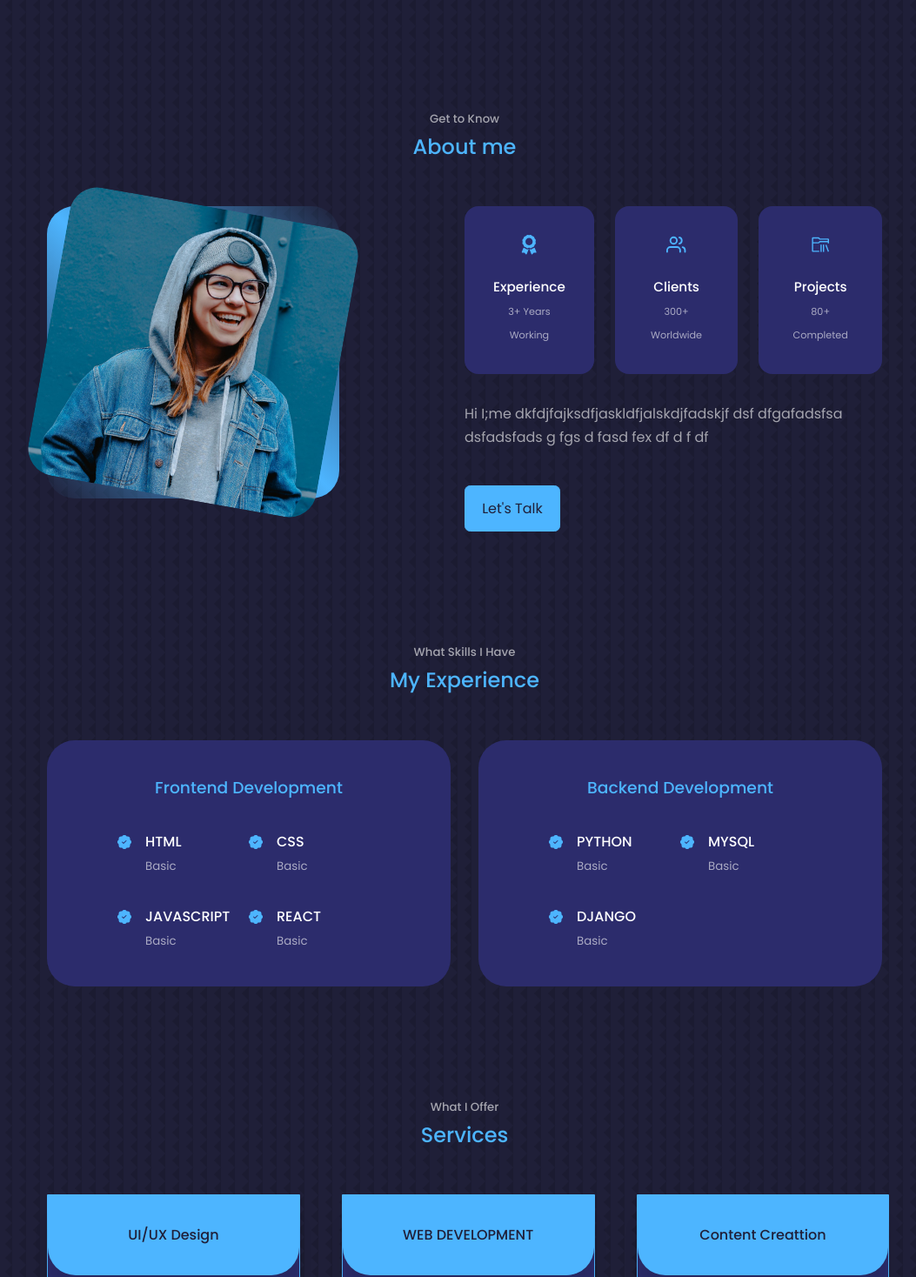
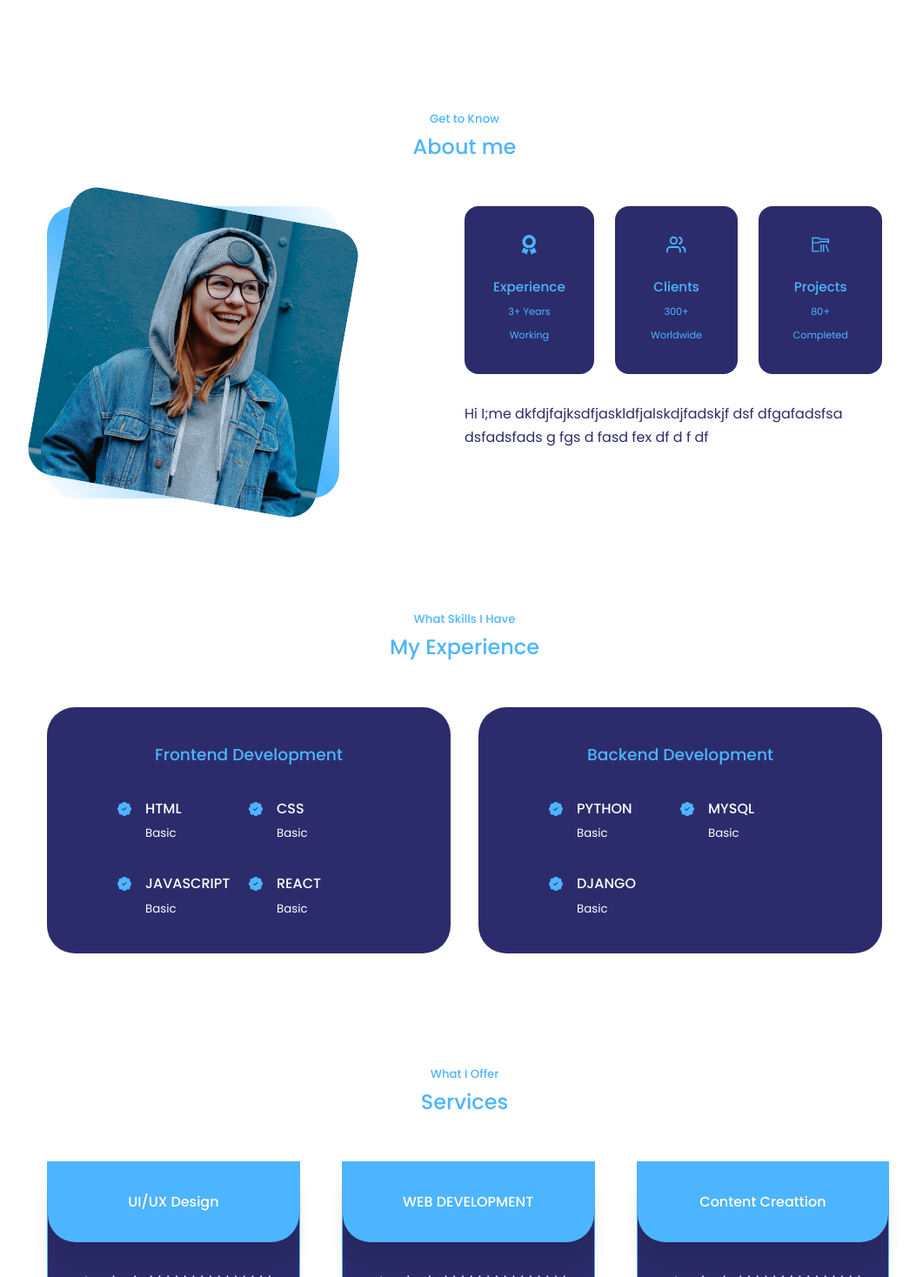
Before and after one commit to whatseni/react_folio, a React (Create React App) app: page / in a window 1280 px wide. Shown: the part 802-2270 px from the top of the page at 87% size, without its empty margins (106-1159 px from the left). Built offline with nearby package versions, Linux system fonts and the light colour scheme.

Commit message:
color change

```diff
--- a/public/index.html
+++ b/public/index.html
@@ -4,7 +4,7 @@
     <meta charset="utf-8" />
     <meta http-equiv="X-UA-Compatible" content="IE=edge" />
     <meta name="viewport" content="width=device-width, initial-scale=1.0" />
-    <title>The Ultimate React Personal Portfolio Website</title>
+    <title>Seni's React Personal Portfolio Website</title>
   </head>
   <body>
     <div id="root"></div>
--- a/src/components/about/About.jsx
+++ b/src/components/about/About.jsx
@@ -8,7 +8,7 @@ import { VscFolderLibrary } from "react-icons/vsc";
 const About = () => {
   return (
     <section id="about">
-      <h5>Get to Know</h5>
+      <h5 className="text-color">Get to Know</h5>
       <h2>About me</h2>
 
       <div className="container about__container">
@@ -39,14 +39,10 @@ const About = () => {
             </article>
           </div>
 
-          <p>
+          <p className="text-color">
             Hi I;me dkfdjfajksdfjaskldfjalskdjfadskjf dsf dfgafadsfsa dsfadsfads
             g fgs d fasd fex df d f df
           </p>
-
-          <a href="#contact" className="btn btn-primary">
-            Let's Talk
-          </a>
         </div>
       </div>
     </section>
--- a/src/components/about/about.css
+++ b/src/components/about/about.css
@@ -1,3 +1,7 @@
+.text-color {
+  color: var(--color-primary);
+}
+
 .about__container {
   display: grid;
   grid-template-columns: 35% 50%;
@@ -61,12 +65,12 @@
 
 .about__card small {
   font-size: 0.7rem;
-  color: var(--color-light);
+  color: var(--color-primary);
 }
 
 .about__content p {
   margin: 2rem 0 2.6rem;
-  color: var(--color-light);
+  color: var(--color-bg-variant);
 }
 
 /* ------------ MEDIA QUERIES (MEDIUM DEVICES) --------------- */
--- a/src/components/contact/contact.css
+++ b/src/components/contact/contact.css
@@ -16,6 +16,8 @@
 .contact__option:hover {
   background: transparent;
   border-color: var(--color-primary-variant);
+
+  color: var(--color-primary-variant);
 }
 .contact__option-icon {
   font-size: 1.5rem;
--- a/src/components/experience/Experience.jsx
+++ b/src/components/experience/Experience.jsx
@@ -16,28 +16,28 @@ const Experience = () => {
               <BsPatchCheckFill className="experience__details-icon" />
               <div>
                 <h4>HTML</h4>
-                <small className="text-light">Basic</small>
+                <small>Basic</small>
               </div>
             </article>
             <article className="experience__details">
               <BsPatchCheckFill className="experience__details-icon" />
               <div>
                 <h4>CSS</h4>
-                <small className="text-light">Basic</small>
+                <small>Basic</small>
               </div>
             </article>
             <article className="experience__details">
               <BsPatchCheckFill className="experience__details-icon" />
               <div>
                 <h4>JAVASCRIPT</h4>
-                <small className="text-light">Basic</small>
+                <small>Basic</small>
               </div>
             </article>
             <article className="experience__details">
               <BsPatchCheckFill className="experience__details-icon" />
               <div>
                 <h4>REACT</h4>
-                <small className="text-light">Basic</small>
+                <small>Basic</small>
               </div>
             </article>
           </div>
@@ -50,21 +50,21 @@ const Experience = () => {
               <BsPatchCheckFill className="experience__details-icon" />
               <div>
                 <h4>PYTHON</h4>
-                <small className="text-light">Basic</small>
+                <small>Basic</small>
               </div>
             </article>
             <article className="experience__details">
               <BsPatchCheckFill className="experience__details-icon" />
               <div>
                 <h4>MYSQL</h4>
-                <small className="text-light">Basic</small>
+                <small>Basic</small>
               </div>
             </article>
             <article className="experience__details">
               <BsPatchCheckFill className="experience__details-icon" />
               <div>
                 <h4>DJANGO</h4>
-                <small className="text-light">Basic</small>
+                <small>Basic</small>
               </div>
             </article>
           </div>
--- a/src/components/experience/experience.css
+++ b/src/components/experience/experience.css
@@ -16,6 +16,7 @@
   background: transparent;
   border-color: var(--color-primary-variant);
   cursor: default;
+  color: var(--color-primary);
 }
 
 .experience__container > div h3 {
--- a/src/components/footer/footer.css
+++ b/src/components/footer/footer.css
@@ -34,7 +34,7 @@ footer a {
 
 .footer__socials a {
   background: var(--color-bg);
-  color: var(--color-white);
+  color: var(--color-bg-variant);
   padding: 0.8rem;
   border-radius: 0.7rem;
   display: flex;
--- a/src/components/header/Header.jsx
+++ b/src/components/header/Header.jsx
@@ -9,8 +9,8 @@ const Header = () => {
     <header>
       <div className="container header__container">
         <h5>Hello I'm</h5>
-        <h1>Han Se Eun</h1>
-        <h5 className="text-light">FrontEnd Developer</h5>
+        <h1>Se Eun, Han</h1>
+        <h5>Front-End Developer</h5>
         <CTA />
         <HeaderSocials />
         <div className="me">
--- a/src/components/header/header.css
+++ b/src/components/header/header.css
@@ -2,6 +2,11 @@ header {
   height: 100vh;
   padding-top: 7rem;
   overflow: hidden;
+}
+
+h5,
+h1 {
+  color: #4db5ff;
 }
 
 .header__container {
--- a/src/components/portfolio/portfolio.css
+++ b/src/components/portfolio/portfolio.css
@@ -15,6 +15,7 @@
 .portfolio__item:hover {
   border-color: var(--color-primary-variant);
   background: transparent;
+  color: var(--color-primary);
 }
 
 .portfolio__item-image {
--- a/src/components/services/services.css
+++ b/src/components/services/services.css
@@ -16,6 +16,7 @@
   background: transparent;
   border-color: var(--color-primary-variant);
   cursor: default;
+  color: var(--color-primary);
 }
 
 .service__head {
--- a/src/index.css
+++ b/src/index.css
@@ -10,7 +10,7 @@
 }
 
 :root {
-  --color-bg: #1f1f38;
+  --color-bg: white;
   --color-bg-variant: #2c2c6c;
   --color-primary: #4db5ff;
   --color-primary-variant: rgba(77, 181, 255, 0.4);
@@ -37,7 +37,6 @@ body {
   background: var(--color-bg);
   color: var(--color-white);
   line-height: 1.7;
-  background-image: url(../src/assets/bg-texture.png);
 }
 
 /* ------------- GENERAL STYLES ---------------- */
@@ -64,7 +63,7 @@ section {
 section > h2,
 section > h5 {
   text-align: center;
-  color: var(--color-light);
+  color: var(--color-primary);
 }
 
 section > h2 {
@@ -97,7 +96,7 @@ a:hover {
 }
 
 .btn:hover {
-  background: var(--color-white);
+  background: var(--color-primary);
   color: var(--color-bg);
   border-color: transparent;
 }
@@ -105,6 +104,12 @@ a:hover {
 .btn-primary {
   background: var(--color-primary);
   color: var(--color-bg);
+}
+
+.btn-primary:hover {
+  border-color: var(--color-primary);
+  background-color: var(--color-white);
+  color: var(--color-primary);
 }
 
 img {
```
